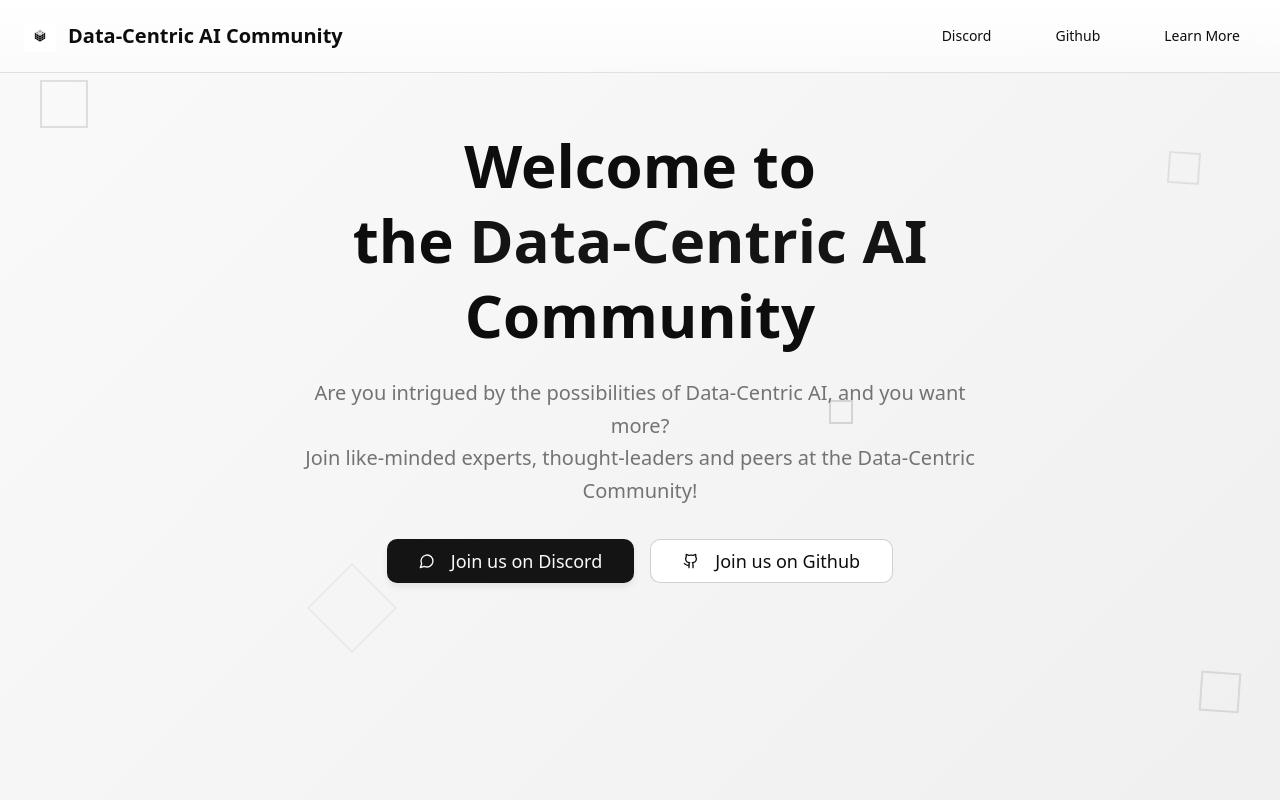
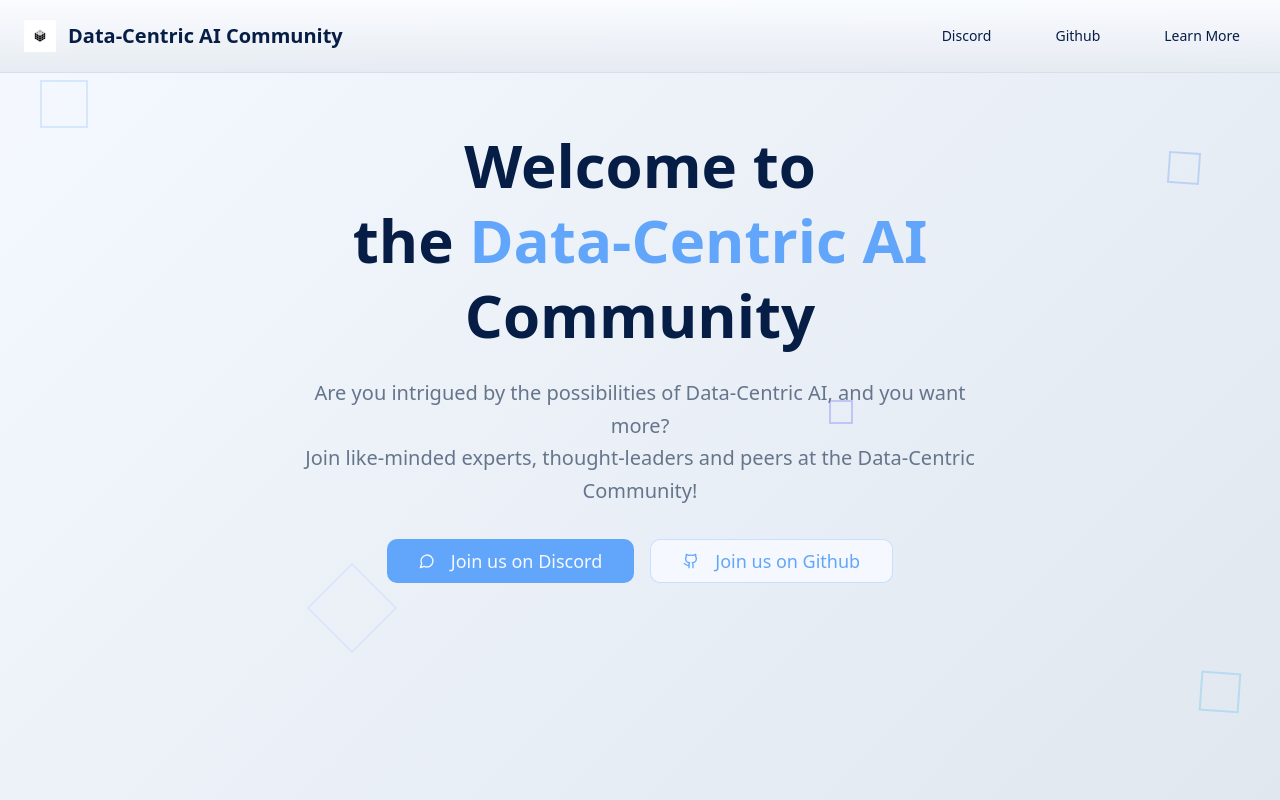
Before and after one commit to Data-Centric-AI-Community/ghost-pages-deploy, a React (Vite) app: page / in a window 1280 px wide. Shown: the top 800 px of the page. Built offline with nearby package versions, Linux system fonts and the light colour scheme.

Commit message:
Fix: Apply blue color palette
The website's color scheme has been updated to a blue-based palette. This includes changes to text, backgrounds, accents, and interactive elements, as well as SVG icons to match the new theme.

```diff
--- a/src/components/HeroSection.tsx
+++ b/src/components/HeroSection.tsx
@@ -4,13 +4,13 @@ import { Github, MessageCircle } from "lucide-react";
 const HeroSection = () => {
   return (
     <section className="relative min-h-screen bg-hero-gradient overflow-hidden">
-      {/* Floating geometric elements */}
+      {/* Floating geometric elements with blue tints */}
       <div className="absolute inset-0 pointer-events-none">
-        <div className="absolute top-20 left-10 w-12 h-12 border-2 border-muted-foreground/20 rotate-45 animate-float"></div>
-        <div className="absolute top-40 right-20 w-8 h-8 border-2 border-muted-foreground/15 rotate-12 animate-float-delayed"></div>
-        <div className="absolute bottom-40 left-1/4 w-16 h-16 border-2 border-muted-foreground/10 rotate-45 animate-pulse-subtle"></div>
-        <div className="absolute top-1/2 right-1/3 w-6 h-6 border-2 border-muted-foreground/25 rotate-90 animate-float"></div>
-        <div className="absolute bottom-20 right-10 w-10 h-10 border-2 border-muted-foreground/20 rotate-12 animate-float-delayed"></div>
+        <div className="absolute top-20 left-10 w-12 h-12 border-2 border-primary/20 rotate-45 animate-float"></div>
+        <div className="absolute top-40 right-20 w-8 h-8 border-2 border-blue-500/25 rotate-12 animate-float-delayed"></div>
+        <div className="absolute bottom-40 left-1/4 w-16 h-16 border-2 border-blue-400/15 rotate-45 animate-pulse-subtle"></div>
+        <div className="absolute top-1/2 right-1/3 w-6 h-6 border-2 border-indigo-500/30 rotate-90 animate-float"></div>
+        <div className="absolute bottom-20 right-10 w-10 h-10 border-2 border-sky-500/20 rotate-12 animate-float-delayed"></div>
       </div>
 
       <div className="container mx-auto px-6 pt-32 pb-20">
@@ -28,11 +28,11 @@ const HeroSection = () => {
           </p>
 
           <div className="flex flex-col sm:flex-row gap-4 justify-center items-center">
-            <Button size="lg" className="bg-primary hover:bg-primary/90 text-primary-foreground px-8 py-4 text-lg shadow-soft">
+            <Button size="lg" className="bg-primary hover:bg-primary/90 text-primary-foreground px-8 py-4 text-lg">
               <MessageCircle className="w-5 h-5 mr-2" />
               Join us on Discord
             </Button>
-            <Button variant="outline" size="lg" className="border-primary/20 hover:bg-primary/5 px-8 py-4 text-lg">
+            <Button variant="outline" size="lg" className="border-primary/30 hover:bg-primary/10 text-primary px-8 py-4 text-lg">
               <Github className="w-5 h-5 mr-2" />
               Join us on Github
             </Button>
--- a/src/index.css
+++ b/src/index.css
@@ -8,50 +8,50 @@ All colors MUST be HSL - Professional grayscale palette
 
 @layer base {
   :root {
-    /* Core grayscale palette */
-    --background: 0 0% 100%;
-    --foreground: 0 0% 5%;
+    /* Core blue palette */
+    --background: 216 100% 98%;
+    --foreground: 219 84% 15%;
 
-    --card: 0 0% 98%;
-    --card-foreground: 0 0% 10%;
+    --card: 220 100% 99%;
+    --card-foreground: 219 84% 20%;
 
-    --popover: 0 0% 100%;
-    --popover-foreground: 0 0% 5%;
+    --popover: 220 100% 99%;
+    --popover-foreground: 219 84% 15%;
 
-    /* Primary - Deep charcoal for emphasis */
-    --primary: 0 0% 8%;
-    --primary-foreground: 0 0% 98%;
+    /* Primary - Bright blue for emphasis */
+    --primary: 213 94% 68%;
+    --primary-foreground: 220 100% 98%;
 
-    /* Secondary - Light gray for subtle backgrounds */
-    --secondary: 0 0% 96%;
-    --secondary-foreground: 0 0% 15%;
+    /* Secondary - Light blue gray for subtle backgrounds */
+    --secondary: 215 28% 92%;
+    --secondary-foreground: 219 84% 25%;
 
-    /* Muted - Mid-gray for less important content */
-    --muted: 0 0% 94%;
-    --muted-foreground: 0 0% 45%;
+    /* Muted - Blue gray for less important content */
+    --muted: 214 32% 91%;
+    --muted-foreground: 215 16% 47%;
 
-    /* Accent - Slightly darker gray for interactive elements */
-    --accent: 0 0% 92%;
-    --accent-foreground: 0 0% 10%;
+    /* Accent - Slightly darker blue for interactive elements */
+    --accent: 212 33% 89%;
+    --accent-foreground: 219 84% 20%;
 
-    --destructive: 0 0% 20%;
-    --destructive-foreground: 0 0% 98%;
+    --destructive: 0 84% 60%;
+    --destructive-foreground: 210 40% 98%;
 
-    --border: 0 0% 88%;
-    --input: 0 0% 88%;
-    --ring: 0 0% 20%;
+    --border: 214 32% 88%;
+    --input: 214 32% 88%;
+    --ring: 213 94% 68%;
 
     --radius: 0.75rem;
 
-    /* Custom design tokens for the Data-Centric AI theme */
-    --hero-gradient: linear-gradient(135deg, hsl(0 0% 98%), hsl(0 0% 94%));
-    --feature-gradient: linear-gradient(180deg, hsl(0 0% 100%), hsl(0 0% 97%));
-    --nav-gradient: linear-gradient(180deg, hsl(0 0% 100% / 0.95), hsl(0 0% 98% / 0.9));
+    /* Custom design tokens for the Data-Centric AI blue theme */
+    --hero-gradient: linear-gradient(135deg, hsl(215 100% 98%), hsl(214 32% 91%));
+    --feature-gradient: linear-gradient(180deg, hsl(220 100% 99%), hsl(215 28% 92%));
+    --nav-gradient: linear-gradient(180deg, hsl(220 100% 99% / 0.95), hsl(215 28% 92% / 0.9));
 
-    /* Shadows for depth */
-    --shadow-minimal: 0 1px 3px hsl(0 0% 0% / 0.05);
-    --shadow-soft: 0 4px 6px hsl(0 0% 0% / 0.07);
-    --shadow-elevated: 0 10px 25px hsl(0 0% 0% / 0.1);
+    /* Shadows for depth with blue tints */
+    --shadow-minimal: 0 1px 3px hsl(213 94% 68% / 0.1);
+    --shadow-soft: 0 4px 6px hsl(213 94% 68% / 0.15);
+    --shadow-elevated: 0 10px 25px hsl(213 94% 68% / 0.2);
 
     /* Transitions */
     --transition-smooth: all 0.3s cubic-bezier(0.4, 0, 0.2, 1);
@@ -77,39 +77,39 @@ All colors MUST be HSL - Professional grayscale palette
   }
 
   .dark {
-    /* Dark mode - inverted monochrome palette */
-    --background: 0 0% 5%;
-    --foreground: 0 0% 95%;
+    /* Dark mode - blue-tinted dark palette */
+    --background: 219 84% 4%;
+    --foreground: 220 100% 95%;
 
-    --card: 0 0% 8%;
-    --card-foreground: 0 0% 90%;
+    --card: 219 84% 6%;
+    --card-foreground: 220 100% 90%;
 
-    --popover: 0 0% 5%;
-    --popover-foreground: 0 0% 95%;
+    --popover: 219 84% 4%;
+    --popover-foreground: 220 100% 95%;
 
-    --primary: 0 0% 95%;
-    --primary-foreground: 0 0% 8%;
+    --primary: 213 94% 68%;
+    --primary-foreground: 219 84% 8%;
 
-    --secondary: 0 0% 12%;
-    --secondary-foreground: 0 0% 85%;
+    --secondary: 218 50% 12%;
+    --secondary-foreground: 220 100% 85%;
 
-    --muted: 0 0% 15%;
-    --muted-foreground: 0 0% 55%;
+    --muted: 218 50% 15%;
+    --muted-foreground: 215 16% 55%;
 
-    --accent: 0 0% 18%;
-    --accent-foreground: 0 0% 90%;
+    --accent: 218 50% 18%;
+    --accent-foreground: 220 100% 90%;
 
-    --destructive: 0 0% 80%;
-    --destructive-foreground: 0 0% 8%;
+    --destructive: 0 62% 30%;
+    --destructive-foreground: 220 100% 98%;
 
-    --border: 0 0% 20%;
-    --input: 0 0% 20%;
-    --ring: 0 0% 80%;
+    --border: 218 50% 20%;
+    --input: 218 50% 20%;
+    --ring: 213 94% 68%;
 
-    /* Dark mode gradients */
-    --hero-gradient: linear-gradient(135deg, hsl(0 0% 8%), hsl(0 0% 12%));
-    --feature-gradient: linear-gradient(180deg, hsl(0 0% 5%), hsl(0 0% 10%));
-    --nav-gradient: linear-gradient(180deg, hsl(0 0% 5% / 0.95), hsl(0 0% 8% / 0.9));
+    /* Dark mode gradients with blue tints */
+    --hero-gradient: linear-gradient(135deg, hsl(219 84% 6%), hsl(218 50% 12%));
+    --feature-gradient: linear-gradient(180deg, hsl(219 84% 4%), hsl(219 84% 8%));
+    --nav-gradient: linear-gradient(180deg, hsl(219 84% 4% / 0.95), hsl(219 84% 6% / 0.9));
     --sidebar-background: 240 5.9% 10%;
     --sidebar-foreground: 240 4.8% 95.9%;
     --sidebar-primary: 224.3 76.3% 48%;
--- a/tailwind.config.ts
+++ b/tailwind.config.ts
@@ -82,6 +82,20 @@ export default {
 				'smooth': 'cubic-bezier(0.4, 0, 0.2, 1)',
 				'bounce': 'cubic-bezier(0.68, -0.55, 0.265, 1.55)',
 			},
+			backgroundImage: {
+				'hero-gradient': 'var(--hero-gradient)',
+				'feature-gradient': 'var(--feature-gradient)',
+				'nav-gradient': 'var(--nav-gradient)',
+			},
+			boxShadow: {
+				'minimal': 'var(--shadow-minimal)',
+				'soft': 'var(--shadow-soft)',
+				'elevated': 'var(--shadow-elevated)',
+			},
+			transitionTimingFunction: {
+				'smooth': 'cubic-bezier(0.4, 0, 0.2, 1)',
+				'bounce': 'cubic-bezier(0.68, -0.55, 0.265, 1.55)',
+			},
 			keyframes: {
 				'accordion-down': {
 					from: {
```
